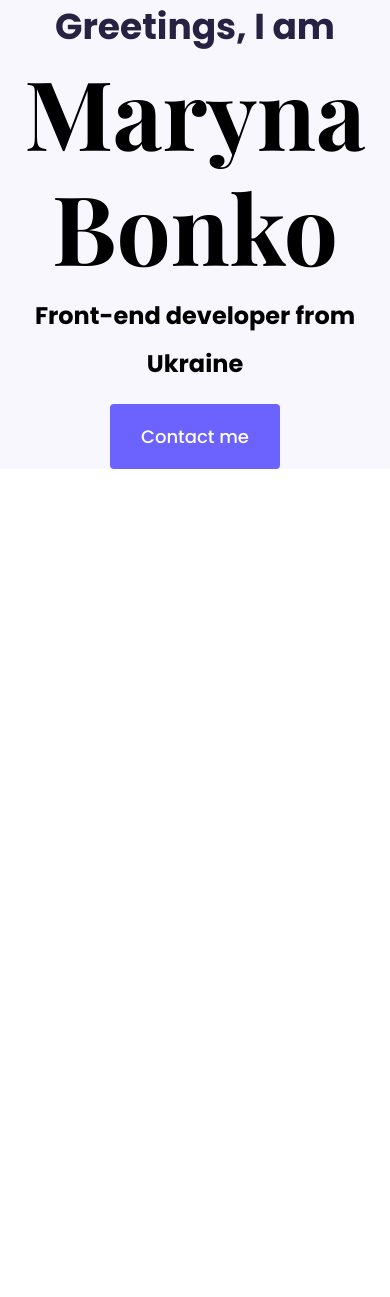
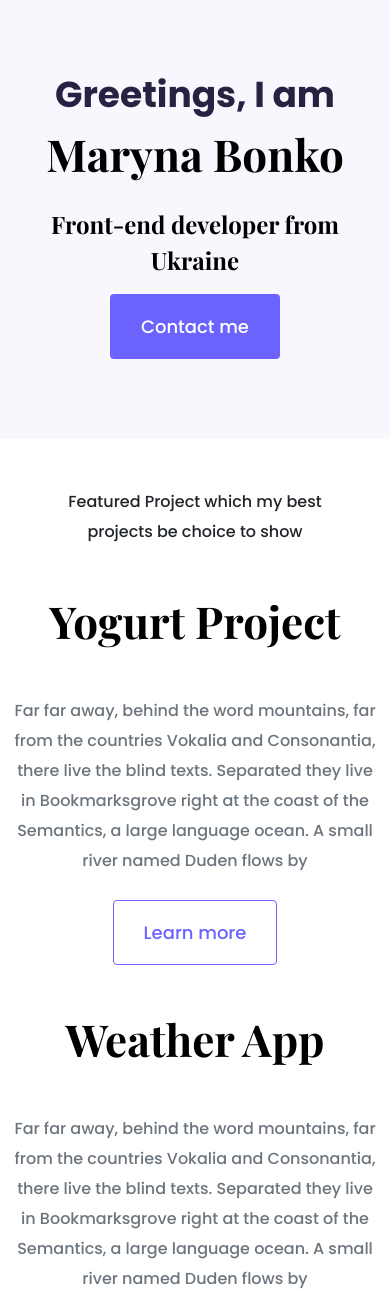
Before and after one commit to Verlong/repository_test_shecodes, a plain HTML site: page index.html in a window 390 px wide. Shown: the top 1297 px of the page. Before the commit the page ends 844 px from the top, so only its background shows below. Drawn offline with nearby package versions, Linux system fonts and the light colour scheme.

Commit message:
add homepage design

```diff
--- a/index.html
+++ b/index.html
@@ -37,6 +37,49 @@
     <div><a href="#" class="btn btn-branding">Contact me</a></div>
     </div>
 
+    <p class="text-center m-5">Featured Project which my best projects be choice to show</p>
+
+    <div class="container">
+      <div class="row mb-5">
+        <div class="col d-none d-lg-block"><img src="img/yogurt.png" class="img-fluid" alt="Yogurt"></div>
+        <div class="col">
+          <div class="project_description">
+            <h2 class="mb-5">Yogurt Project</h2>
+            <p class="mb-4 text-muted">Far far away, behind the word mountains, far from the countries Vokalia and Consonantia, there live the blind texts. Separated they live in Bookmarksgrove right at the coast of the Semantics, a large language ocean. A small river named Duden flows by</p>
+            <a href="" class="btn btn-branding-outline">Learn more</a>
+          </div>
+        </div>
+      </div>
+
+      <div class="row ">
+
+        <div class="col">
+          <div class="project_description">
+            <h2 class="mb-5">Weather App</h2>
+            <p class="mb-4 text-muted">Far far away, behind the word mountains, far from the countries Vokalia and Consonantia, there live the blind texts. Separated they live in Bookmarksgrove right at the coast of the Semantics, a large language ocean. A small river named Duden flows by</p>
+            <a href="" class="btn btn-branding-outline">Learn more</a>
+          </div>
+        </div>
+        <div class="col d-none d-lg-block"><img src="img/weatherapp.png" class="img-fluid" alt="Yogurt"></div>
+      </div>
+
+      <div class="row mb-5">
+        <div class="col d-none d-lg-block"><img src="img/dictionary.png" class="img-fluid" alt="Yogurt"></div>
+        <div class="col">
+          <div class="project_description">
+            <h2 class="mb-5">Dictionary App</h2>
+            <p class="mb-4 text-muted">Far far away, behind the word mountains, far from the countries Vokalia and Consonantia, there live the blind texts. Separated they live in Bookmarksgrove right at the coast of the Semantics, a large language ocean. A small river named Duden flows by</p>
+            <a href="" class="btn btn-branding-outline">Learn more</a>
+          </div>
+        </div>
+      </div>
+    </div>
+
+
+
+
+
+
 
 </body>
 </html>
--- a/style.css
+++ b/style.css
@@ -17,22 +17,24 @@ h1, h2, h3, h4, h5, h6 {
 }
 
 h1 {
-
-
     font-size: 96px;
 
 }
 
+h2{
+    font-size: 64px;
+}
+
 p{
-
-    font-style: normal;
-
+    font-weight: normal;
+    font-size: 16px;
+    line-height: 30px;
 }
 
 .hero {
     background: var(--secondary-color);
     text-align: center;
-    pad: 160px 20px;
+    padding: 160px 20px;
 }
 
 .hero p {
@@ -44,18 +46,51 @@ p{
 
 }
 .hero h2{
-    font-family: var(--heading-font-family)
+    font-family: var(--heading-font-family);
     font-weight: normal;
-    line-height: 2;
+    line-height: 1.5;
     font-size: 24px;
 
 }
 
 .btn-branding {
 background: var(--branding-color);
-border-radius: 4px;
+
 color: white;
 font-size: 18px;
 line-height: 27px;
 padding: 18px 30px;
 }
+.btn-branding-outline {
+    color: var(--branding-color);
+    border: 1px solid var(--branding-color);
+    border-radius: 4px;
+    font-size: 18px;
+    line-height: 27px;
+    padding: 18px 30px;
+}
+
+.project_description {
+   padding:  120px 60px;
+}
+
+@media (max-width: 900px) {
+
+    h1 {
+        font-size: 44px;
+        line-height: 2;
+    }
+    h2 {
+        font-size: 44px;
+    }
+
+    .hero {
+
+        padding: 80px 20px;
+    }
+
+    .project_description {
+        padding: 0;
+        text-align: center;
+    }
+}
```
Also changed, not shown: img/dictionary.png (added), img/weatherapp.png (added), img/yogurt.png (added).
